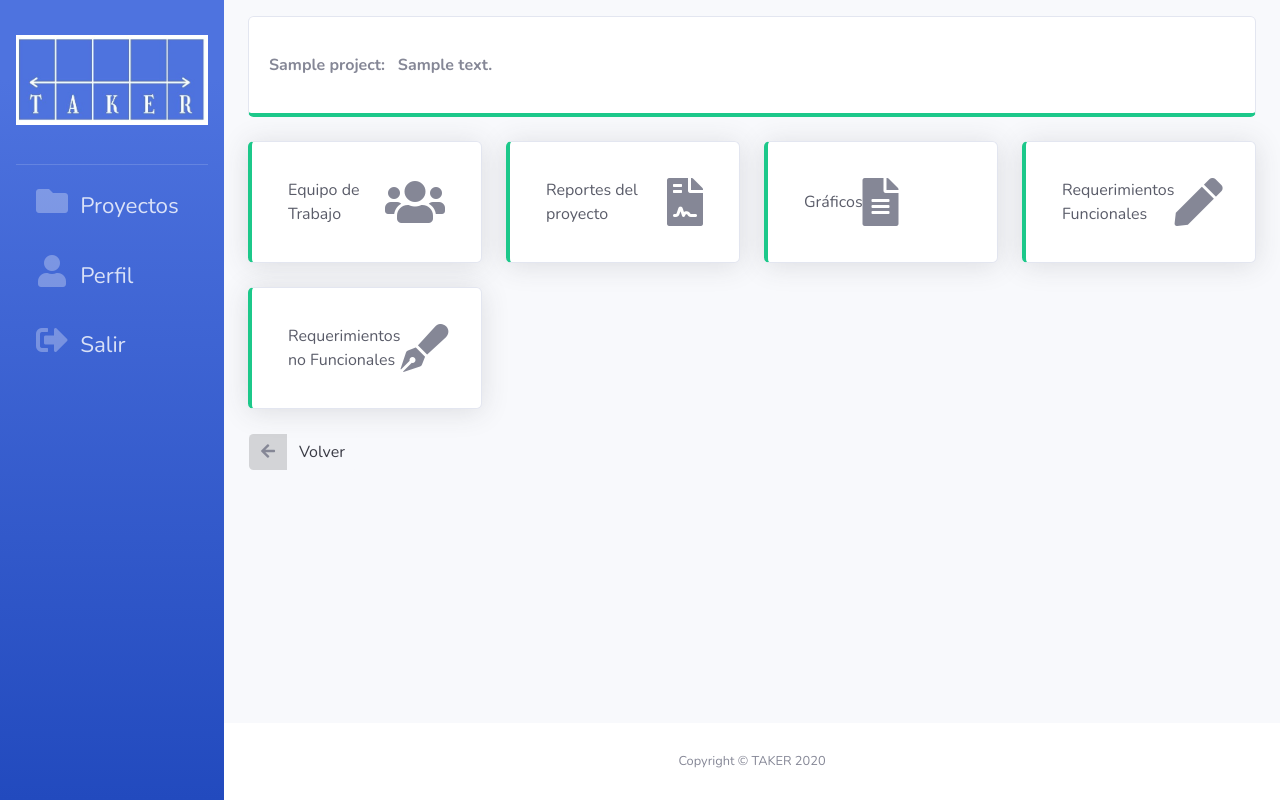
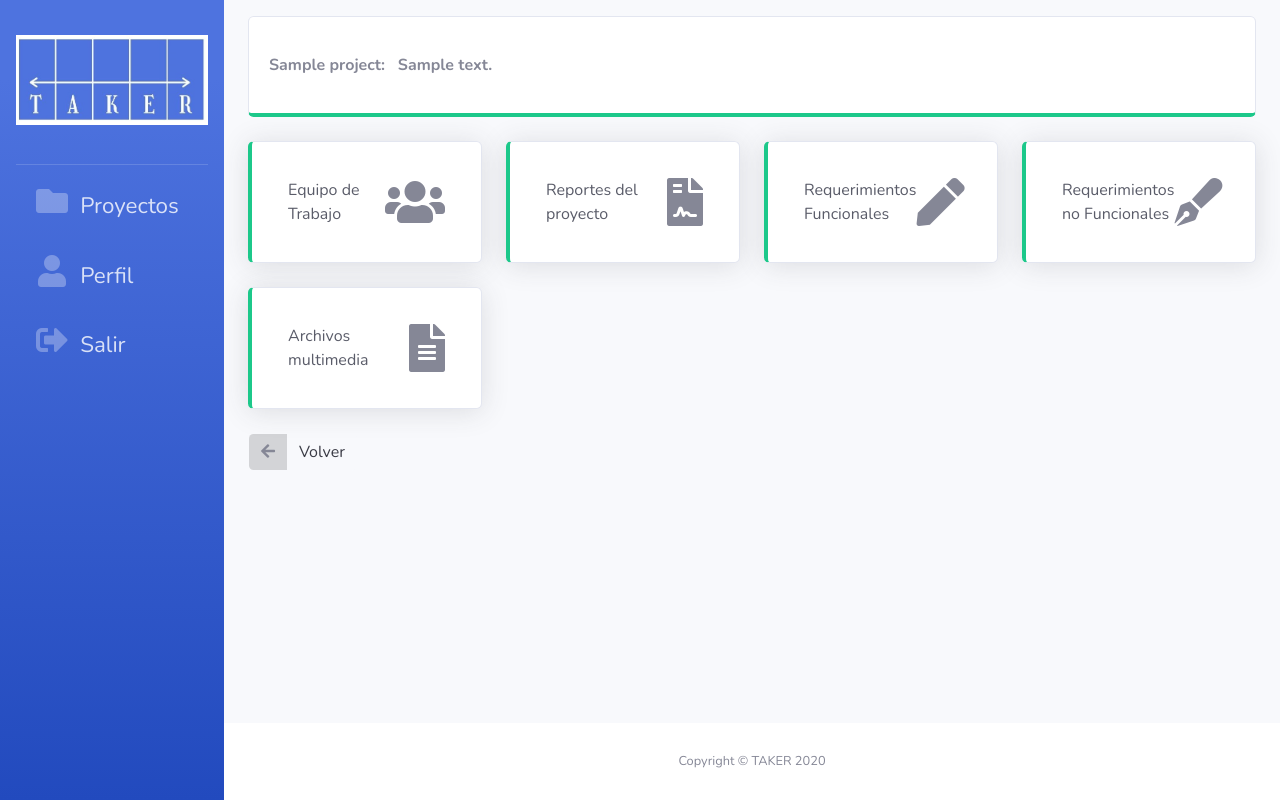
Before and after one commit to DICACHALO/taker, a Django app: page /project/1 in a window 1280 px wide. Run offline with Django 3.2, Linux system fonts and the light colour scheme; a user stored in the database is signed in; tables that the repository leaves empty hold one stand-in row (values such as "Sample post"); some libraries are stand-ins or nearby versions.

Commit message:
reorganización de caracteristicas del proyecto

```diff
--- a/proyecto/templates/proyecto/show-project.html
+++ b/proyecto/templates/proyecto/show-project.html
@@ -37,15 +37,6 @@
 </div>
 </div>
 
-<div class="col-xl-3 col-md-6 mb-4">
-<div class="card border-left-success shadow h-70 py-2">
-  <div class="card-body">
-   <a class="nav-link text-gray-800 d-flex align-items-center" href="{% url 'plot' project.id %}">
-   Gráficos <i class="fas fa-file-alt fa-3x text-gray-600 " ></i></a>
-  </div>
-</div>
-</div>
-
 <div class="col-xl-3 col-md-6 mb-4 " >
 <div class="card border-left-success shadow h-70 py-2">
   <div class="card-body">
@@ -61,6 +52,16 @@
   </div>
 </div>
 </div>
+
+<div class="col-xl-3 col-md-6 mb-4">
+<div class="card border-left-success shadow h-70 py-2">
+  <div class="card-body">
+   <a class="nav-link text-gray-800 d-flex align-items-center" href="{% url 'plot' project.id %}">
+   Archivos multimedia <i class="fas fa-file-alt fa-3x text-gray-600 " ></i></a>
+  </div>
+</div>
+</div>
+
 {% endfor %}
 </div>
 <a href="{% url 'projects' %}" class="btn btn-light btn-icon-split">
```
